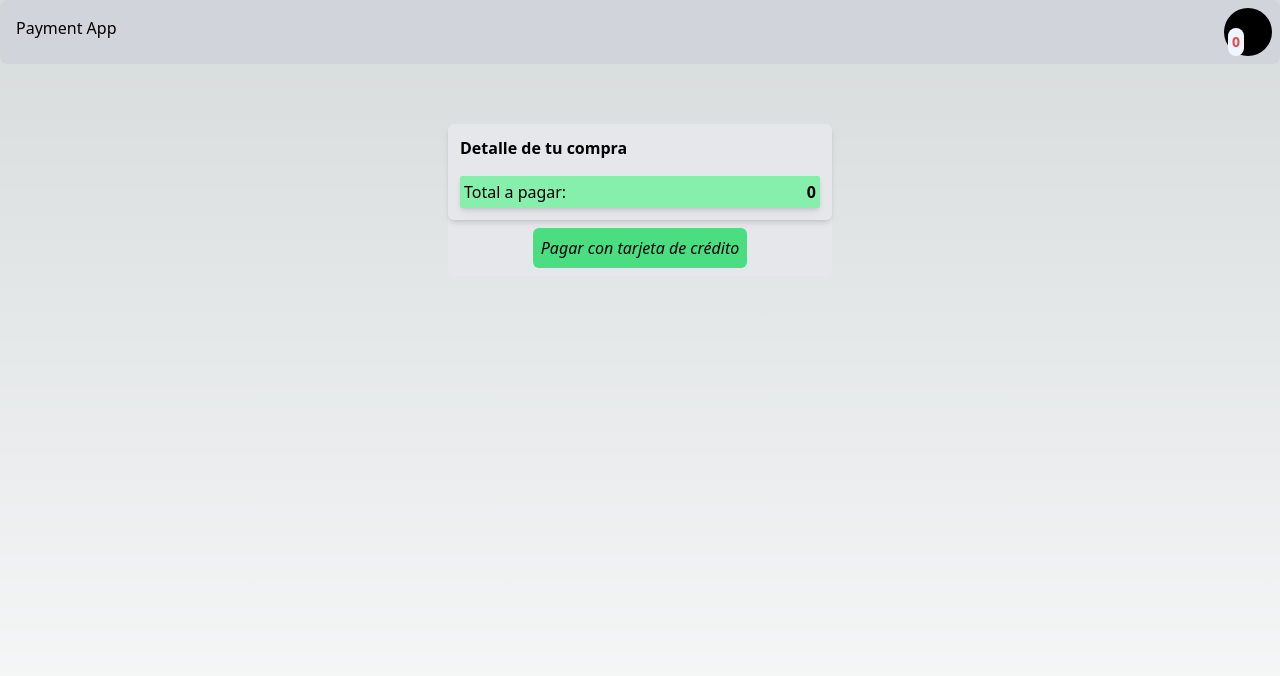
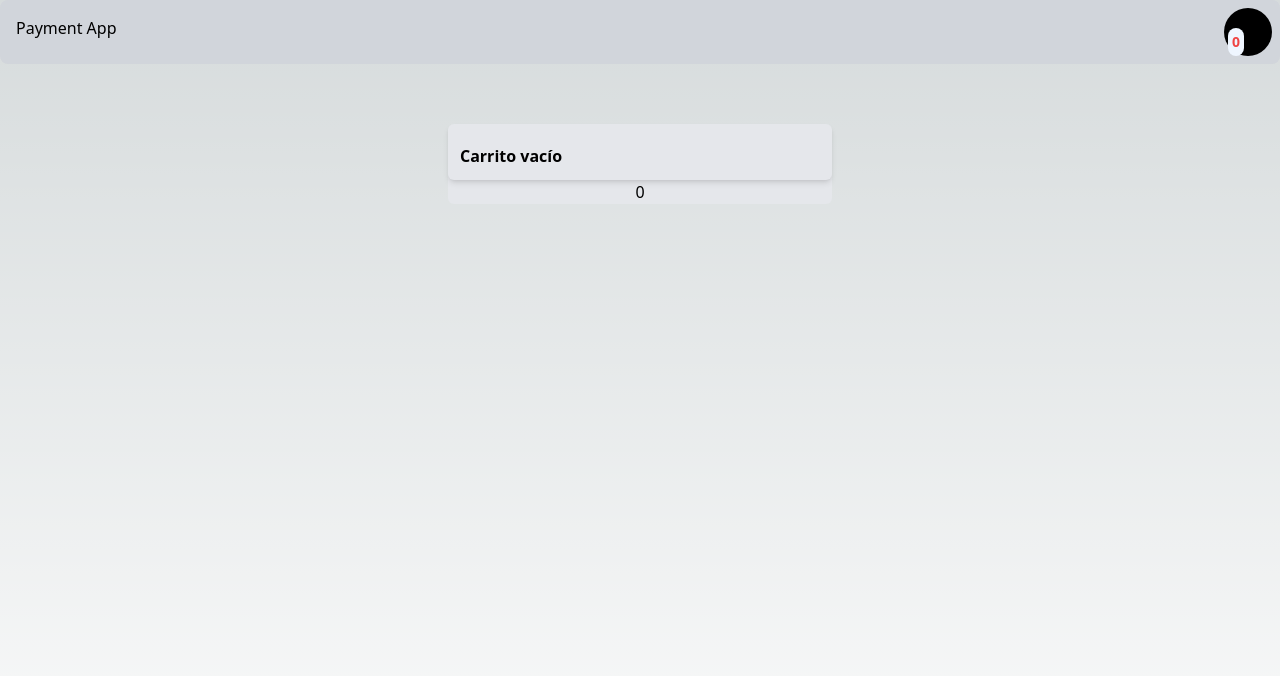
Before and after one commit to sebasdev584/payment-app, a Next.js app: page /purchase in a window 1280 px wide. Shown: the top 676 px of the page. Built offline with nearby package versions, Linux system fonts and the light colour scheme.

Commit message:
feat: update validate view data in purchase

```diff
--- a/src/app/components/PurchaseDetail.tsx
+++ b/src/app/components/PurchaseDetail.tsx
@@ -19,7 +19,7 @@ const PurchaseDetail = ({ flag }: { flag: boolean }) => {
 
   return (
     <div className="flex sm:mt-10 lg:mt-0 flex-col lg:min-w-96 sm:w.20 rounded-md shadow-md p-3 gap-y-4 max-h-96 overflow-y-auto">
-      {cart ? (
+      {cart.length ? (
         <>
           <span className="font-semibold">Detalle de tu compra</span>
           <span>
--- a/src/app/components/ui/Modal.tsx
+++ b/src/app/components/ui/Modal.tsx
@@ -1,18 +1,22 @@
 "use client";
 
-import { ReactNode, useState } from "react";
+import { ReactNode, useContext, useState } from "react";
 import Button from "./Button";
+import { CartContext, ContextProps } from "@/app/context/CartContext";
 
 export default function Modal({ children }: { children: ReactNode }) {
   const [showModal, setShowModal] = useState(false);
+  const { cart } = useContext<ContextProps>(CartContext);
   return (
     <>
+      {cart.length && (
         <Button
           onClick={() => setShowModal(true)}
           className="p-2 mt-2 mb-2 font-medium rounded-md bg-green-400 hover:bg-green-700 ease-linear transition-all duration-150"
         >
           <em>Pagar con tarjeta de crédito</em>
         </Button>
+      )}
       {showModal ? (
         <>
           <div className="justify-center items-center lg:flex overflow-x-hidden overflow-y-auto fixed inset-0 z-50 outline-none focus:outline-none">
```
Lines whose indentation alone changed are shown as unchanged.
